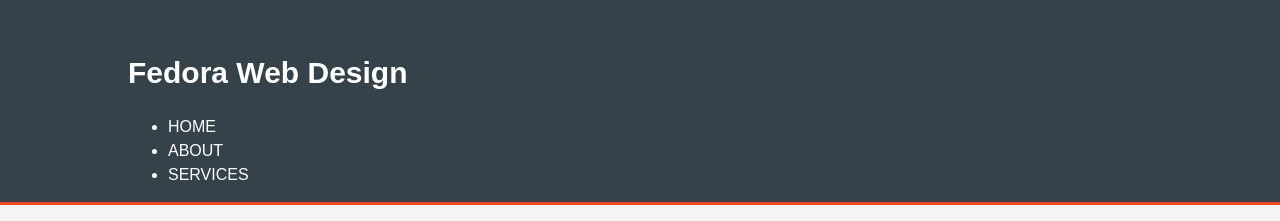
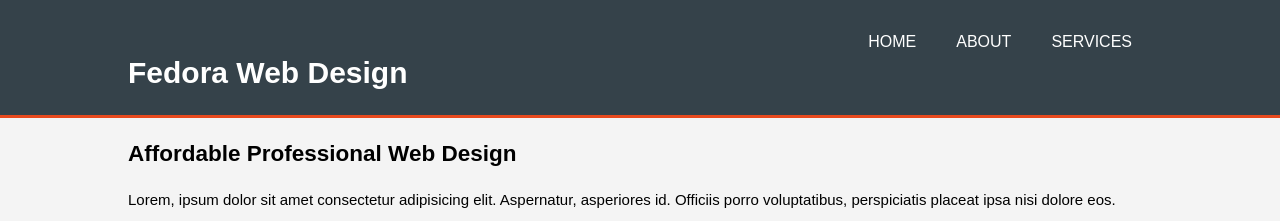
Before and after one commit to fedora-07/H5-Website, a plain HTML site: page index.html in a window 1280 px wide. Shown: the top 221 px of the page. Drawn offline with Linux system fonts and the light colour scheme.

Commit message:
i added css

```diff
--- a/style.css
+++ b/style.css
@@ -15,6 +15,7 @@ body {
     overflow: hidden;
 }
 /*header*/
+
 header {
     background: #35424a;
     color: #fff;
@@ -29,3 +30,27 @@ header a {
     text-transform: uppercase;
     font-size: 16px;
 }
+
+header ul {
+    padding: 0;
+    margin: 0;
+
+}
+
+header li {
+    float: left;
+    display: inline;
+    padding:0 20px 0 20px;
+}
+
+header #branding {
+    float: left;
+}
+
+header #branding {
+    margin: 0;
+}
+
+header nav {
+    float: right;
+}
```
